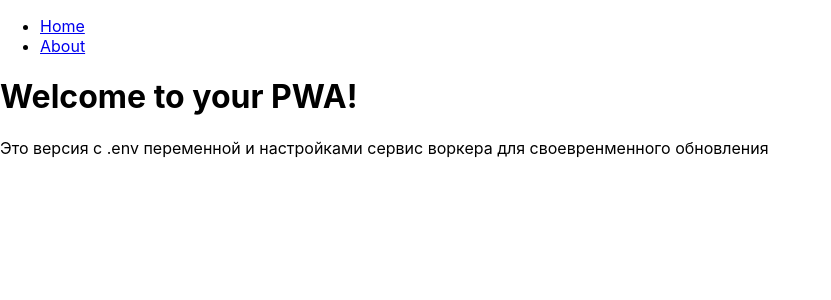
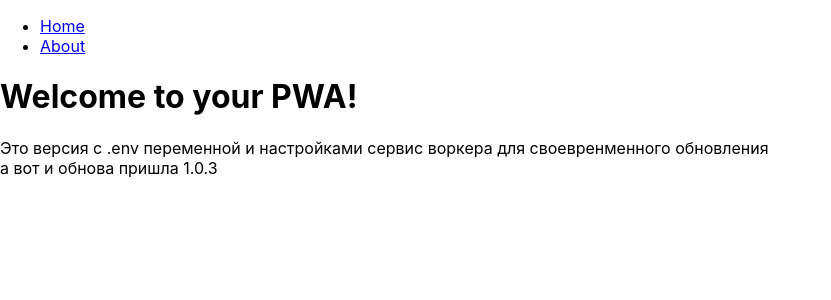
Before and after one commit to AlexFr016/React-PWA-DMD, a React (Create React App) app: page / in a window 1280 px wide. Shown: the top 300 px of the page, without its empty margins (0-831 px from the left). Built offline with nearby package versions, Linux system fonts and the light colour scheme.

Commit message:
new version 1.0.3

```diff
--- a/src/App.tsx
+++ b/src/App.tsx
@@ -31,6 +31,7 @@ const App: React.FC = () => (
 			Это версия с .env переменной и настройками сервис воркера для
 			своевренменного обновления
 		</div>
+		<div>а вот и обнова пришла 1.0.3</div>
 	</>
 )
 
```
Also changed, not shown: 1 other file (tests, documents, lock files or other folders).
